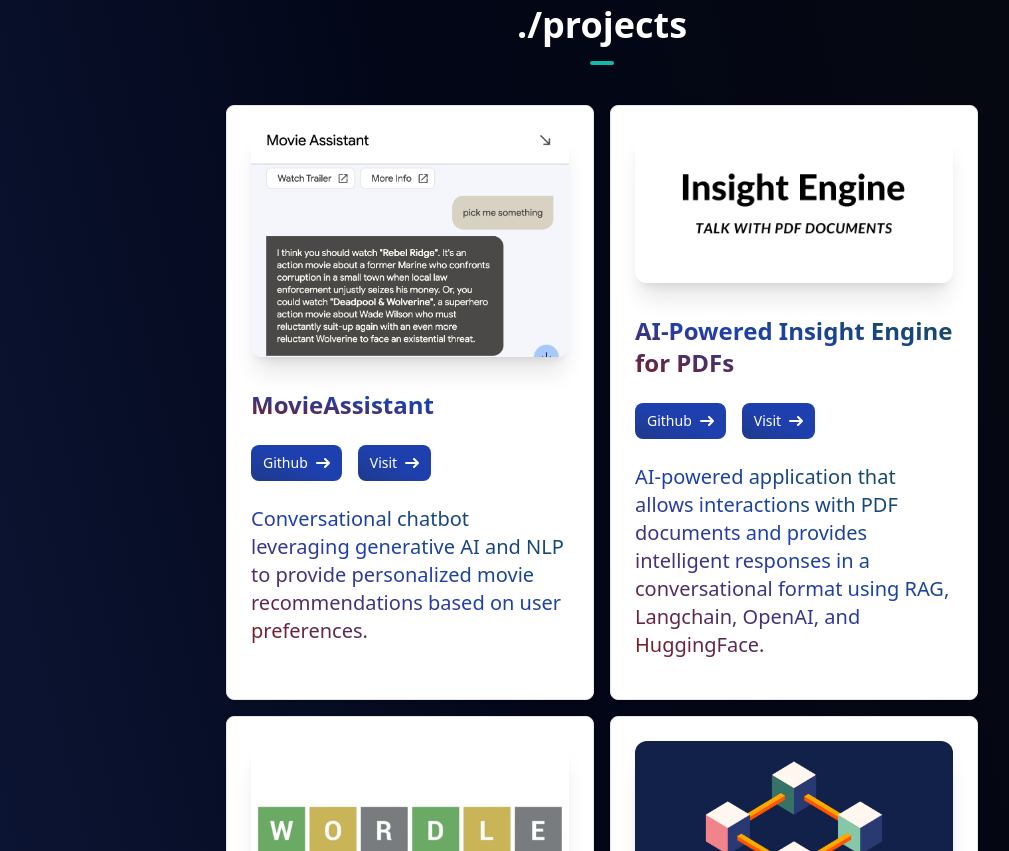
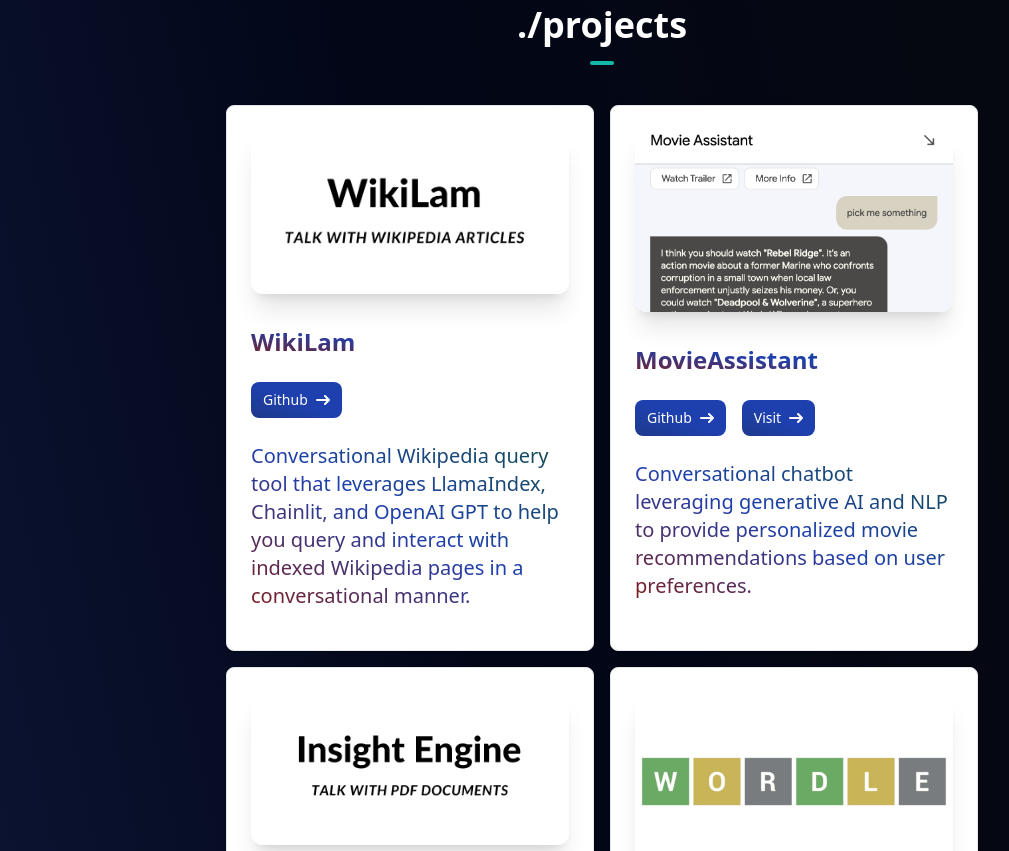
Before and after one commit to cictema/devfolio, a Next.js app: page / in a window 1280 px wide. Shown: the part 1780-2631 px from the top of the page, without its empty margins (38-1047 px from the left). Built offline with nearby package versions, Linux system fonts and the light colour scheme.

Commit message:
update project

```diff
--- a/components/ProjectsSection.tsx
+++ b/components/ProjectsSection.tsx
@@ -4,6 +4,13 @@
 import { BsGithub, BsArrowUpRightSquare } from "react-icons/bs"
 
 const projects = [
+  {
+    name: "WikiLam",
+    description:
+      "Conversational Wikipedia query tool that leverages LlamaIndex, Chainlit, and OpenAI GPT to help you query and interact with indexed Wikipedia pages in a conversational manner.",
+    image: "/project_section/wikilam.png",
+    github: "https://github.com/cystema/wikilam",
+  },
   {
     name: "MovieAssistant",
     description:
```
Also changed, not shown: public/project_section/movieassistant.png, public/project_section/wikilam.png (added).
